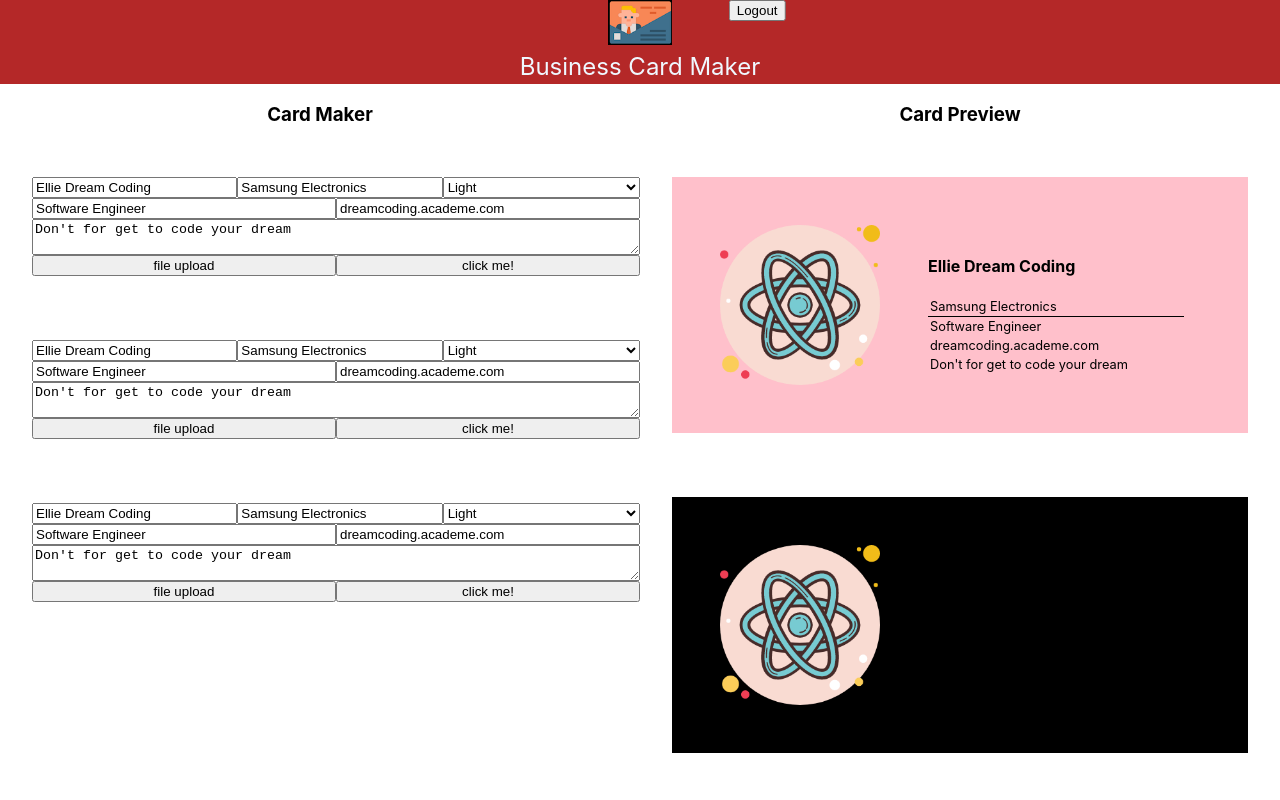
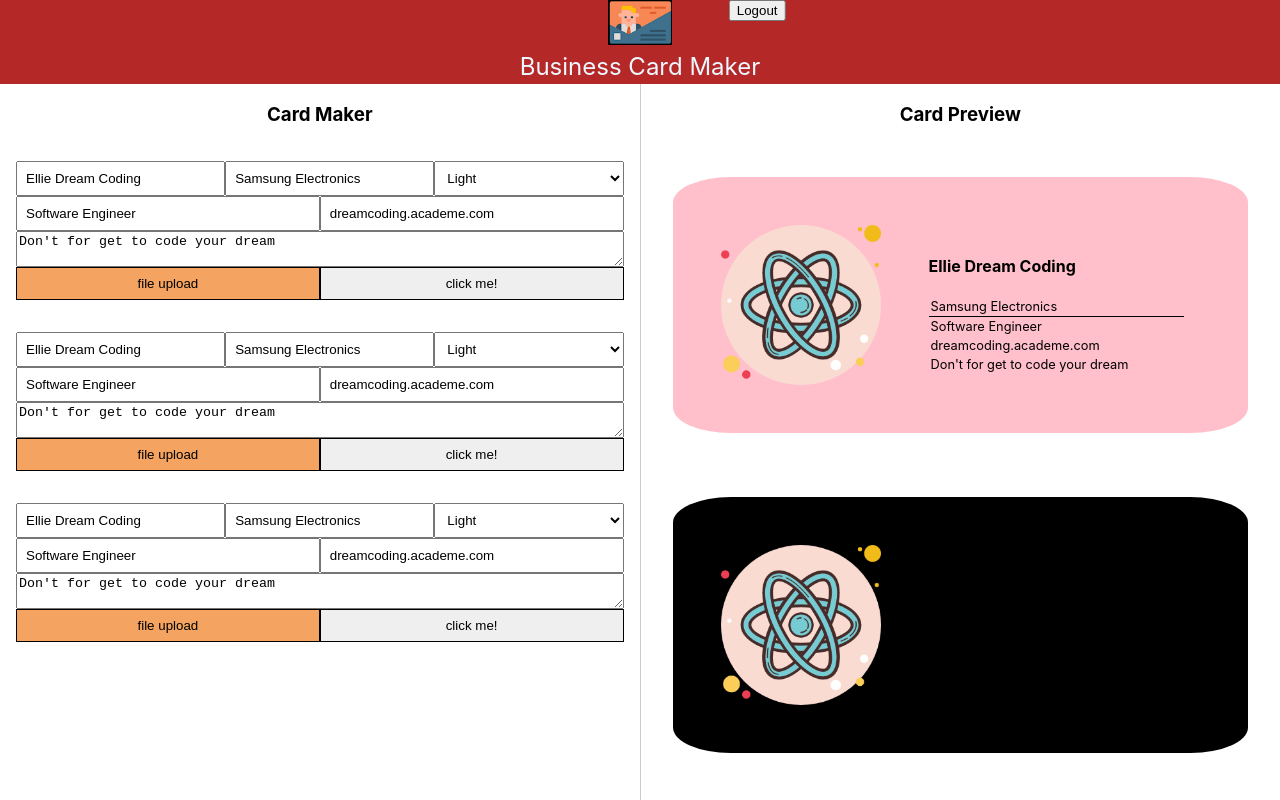
Before and after one commit to master1st/BusinessCardProject, a React (Create React App) app in the folder cardmaker/cardmaker/: page /maker in a window 1280 px wide. Shown: the top 800 px of the page. Built offline with nearby package versions, Linux system fonts and the light colour scheme; no server answers.

Commit message:
style modify
style modify

```diff
--- a/cardmaker/cardmaker/src/components/Home/CardMaker/cardMaker.jsx
+++ b/cardmaker/cardmaker/src/components/Home/CardMaker/cardMaker.jsx
@@ -50,6 +50,7 @@ const CardMaker = () => {
       <Header />
       <div className={styles.mid_box}>
         <CardEdit carddata={cardData} />
+        <div className={styles.mid_contour}></div>
         <CardPreview carddata={cardData}/>
       </div>
       <Footer />
--- a/cardmaker/cardmaker/src/components/Home/CardMaker/cardMaker.module.css
+++ b/cardmaker/cardmaker/src/components/Home/CardMaker/cardMaker.module.css
@@ -12,6 +12,12 @@
     display:flex;
     flex : 1;
 }
+.mid_contour{
+    width:1px;
+    height:100%;
+    background-color: black;
+    opacity: 0.2;
+}
 
 @media (max-width: 500px){
     .mid_box{
--- a/cardmaker/cardmaker/src/components/Home/Editor/Editor.jsx
+++ b/cardmaker/cardmaker/src/components/Home/Editor/Editor.jsx
@@ -16,8 +16,8 @@ const Editor = (props) => {
           <option value="dark">Dark</option>
           <option value="colorful">Colorful</option>
         </select>
-        <input className={styles.fileinput} type="text" name="title" value={major} />
-        <input className={styles.fileinput} type="text" name="email" value={email} />
+        <input className={styles.second_input} type="text" name="title" value={major} />
+        <input className={styles.second_input} type="text" name="email" value={email} />
         <textarea className={styles.textarea} name="introduction" value={introduction}></textarea>
         <Button />
       </form>
--- a/cardmaker/cardmaker/src/components/Home/Editor/Editor.module.css
+++ b/cardmaker/cardmaker/src/components/Home/Editor/Editor.module.css
@@ -2,20 +2,20 @@
   display:flex;
   width: 100%;
   flex-wrap:wrap;
-  padding : 1rem;
 }
 
 .input, .select{
   width:100%;
+  padding:0.5rem;
   flex: 1 1 30%;
 }
 
 
-.fileinput {
+.second_input {
   width:100%;
+  padding:0.5rem;
   flex: 1 1 40%;
 }
-
 
 .textarea{
   flex-basis: 100%;
--- a/cardmaker/cardmaker/src/components/Home/card/card.module.css
+++ b/cardmaker/cardmaker/src/components/Home/card/card.module.css
@@ -5,6 +5,7 @@
     align-items: center;
     width: 100%;
     height: 100%;
+    border-radius: 10% 10% 10% 10%;
 }
 .cardtext{
     width:100%;
--- a/cardmaker/cardmaker/src/components/Login/login.module.css
+++ b/cardmaker/cardmaker/src/components/Login/login.module.css
@@ -2,8 +2,6 @@ li{
     list-style: none;
 }
 .box {
-    width:100%;
-
     display: flex;
     flex-direction: column;
     justify-content: center;
--- a/cardmaker/cardmaker/src/components/button/button.jsx
+++ b/cardmaker/cardmaker/src/components/button/button.jsx
@@ -3,7 +3,7 @@ import styles from './button.module.css';
 const Button = () => {
     return (
         <section className={styles.section}>
-            <button className={styles.button}>file upload</button>
+            <button className={styles.fileupload}>file upload</button>
             <button className={styles.button}>click me!</button>
         </section>
     );
--- a/cardmaker/cardmaker/src/components/button/button.module.css
+++ b/cardmaker/cardmaker/src/components/button/button.module.css
@@ -3,7 +3,19 @@
     display:flex;
     width: 100%;
     }
-.button{
+
+.fileupload, .button{
     width:100%;
     flex-basis: 1 1 40%;
+    padding: 0.5rem;
+    border: 1px solid black;
   }
+.button {
+    -webkit-appearance: none;
+    -moz-appearance: none;
+    appearance: none;
+}
+.fileupload {
+    background-color:sandybrown;
+
+}
--- a/cardmaker/cardmaker/src/components/footer/footer.module.css
+++ b/cardmaker/cardmaker/src/components/footer/footer.module.css
@@ -1,4 +1,5 @@
 .bottom {
+    width: 100%;
     text-align:center;
     background-color:rgb(180, 40, 40);
 
--- a/cardmaker/cardmaker/src/components/header/header.module.css
+++ b/cardmaker/cardmaker/src/components/header/header.module.css
@@ -1,5 +1,6 @@
 
 .card_top{
+    width:100%;
     text-align:center;
     background-color:rgb(180, 40, 40);
 }
```
